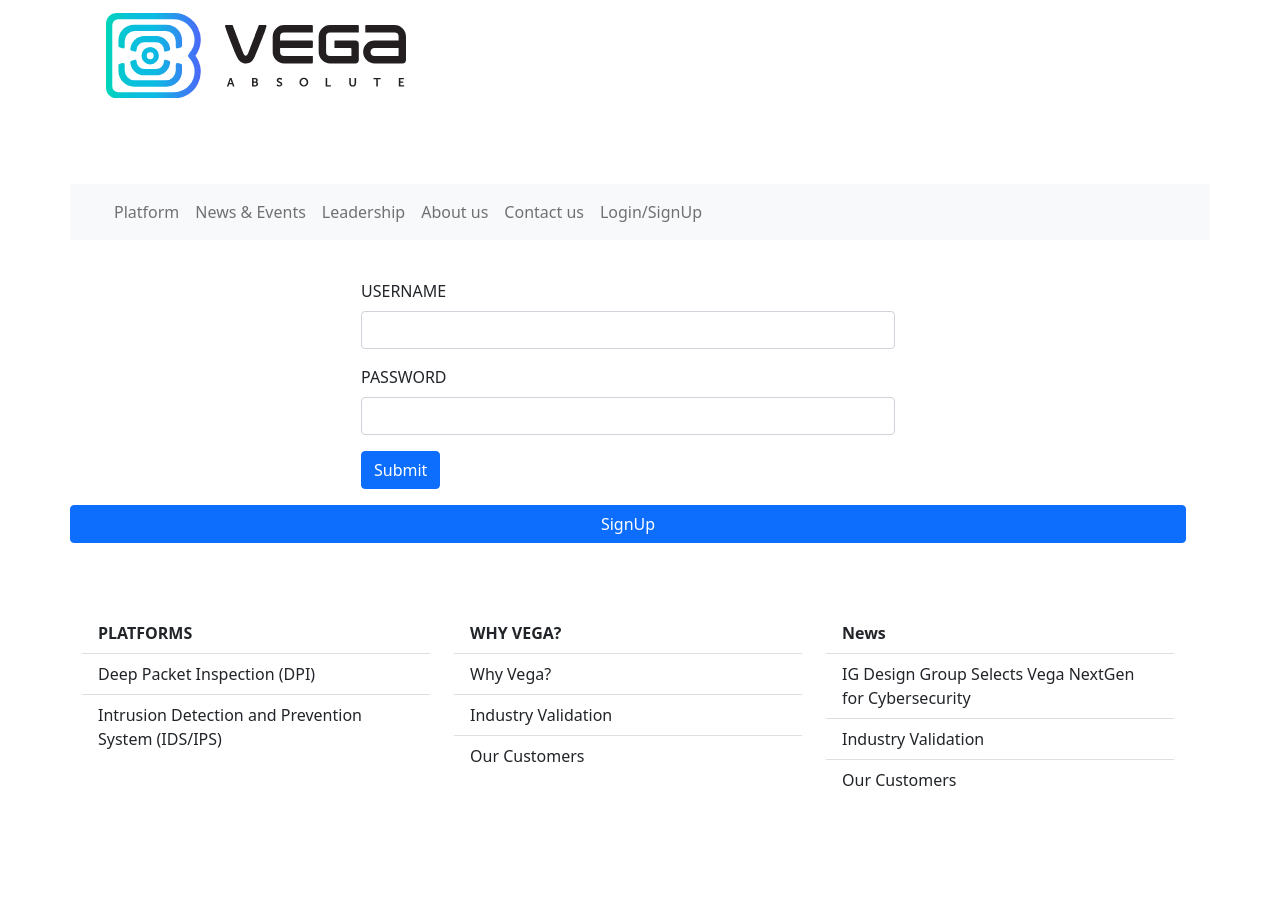
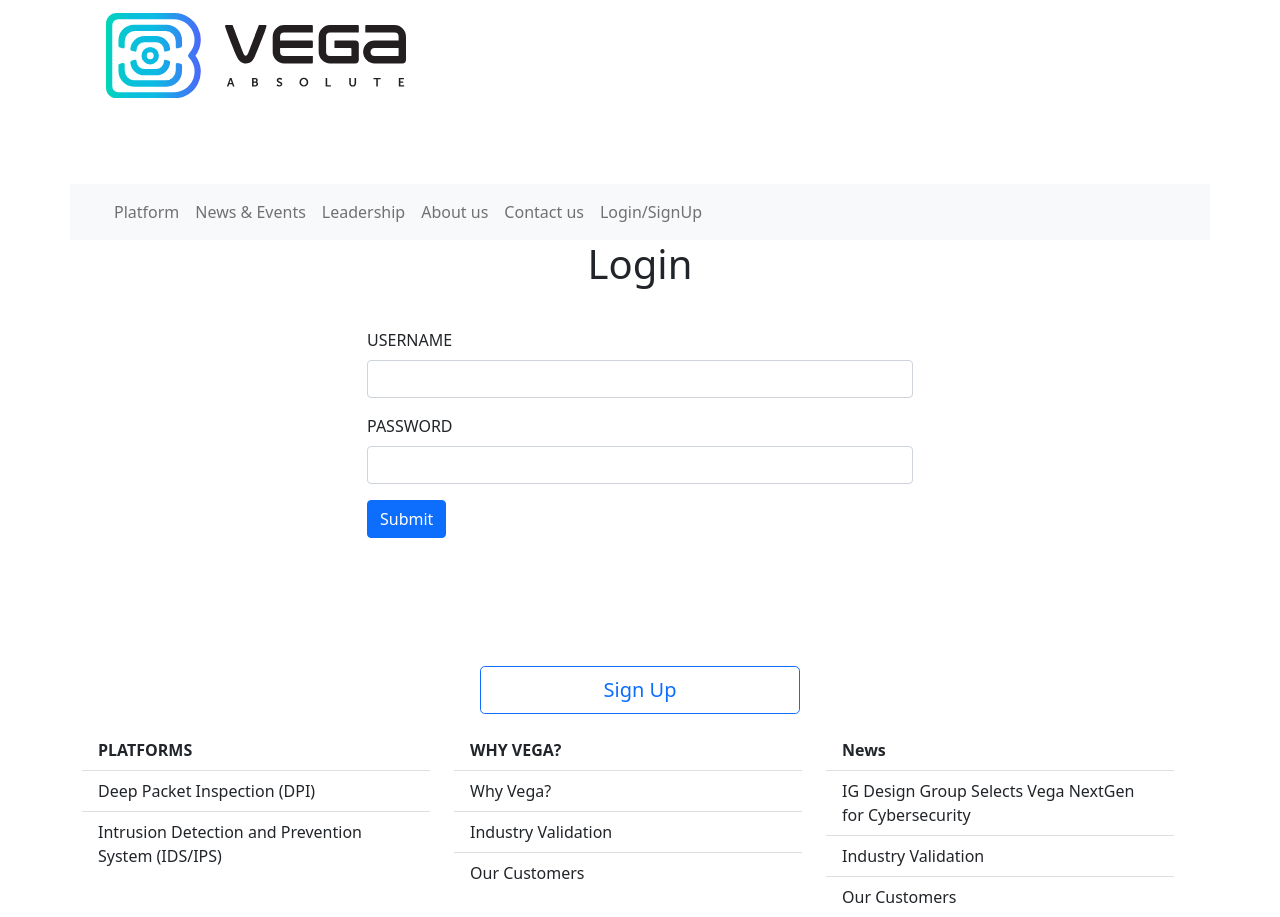
Before and after one commit to SENG426-Summer-2022/vega-web-master, a React (Create React App) app: page /login in a window 1280 px wide. Before the commit the page ends 800 px from the top, so only its background shows below. Built offline with nearby package versions, Linux system fonts and the light colour scheme.

Commit message:
fix signup, login pages and forms

```diff
--- /dev/null
+++ b/src/components/UI/atoms/CenteredHeader.js
@@ -0,0 +1,9 @@
+export const CenteredHeader = (props) => {
+  return (
+    <div className="text-center" {...props}>
+      <h1>{props.text}</h1>
+    </div>
+  );
+};
+
+export default CenteredHeader;
--- a/src/components/UI/organisms/LoginUser.js
+++ b/src/components/UI/organisms/LoginUser.js
@@ -1,41 +1,62 @@
-import {Form, Button, Row, Col} from 'react-bootstrap';
-import React, { useState } from 'react';
+import { Container, Form, Button, Row, Col } from "react-bootstrap";
+import React, { useState } from "react";
 
-const LoginUser = ({onSubmit}) => {
-
-	const [username, setUsername]  = useState('');
-	const [password, setPassword] = useState('');
+const LoginUser = ({ onSubmit }) => {
+  const [username, setUsername] = useState("");
+  const [password, setPassword] = useState("");
 
   const submitForm = (evt) => {
     evt.preventDefault();
     onSubmit({
-			'username' : username,
-			'password' : password
-		})
-	}
+      username: username,
+      password: password,
+    });
+  };
 
   return (
+    <Container>
       <Row>
         <Col className="mx-auto" xs={6}>
           <Form onSubmit={submitForm}>
             <Form.Group className="mb-3">
-	        			<Form.Label>USERNAME</Form.Label>
-	        			<Form.Control type="text" onChange={e => setUsername(e.target.value)}/>
+              <Form.Label htmlFor="username">USERNAME</Form.Label>
+              <Form.Control
+                id="username"
+                type="text"
+                onChange={(e) => setUsername(e.target.value)}
+              />
             </Form.Group>
             <Form.Group className="mb-3">
-	        			<Form.Label>PASSWORD</Form.Label>
-	        			<Form.Control type="PASSWORD" onChange={e => setPassword(e.target.value)}/>
+              <Form.Label htmlFor="password">PASSWORD</Form.Label>
+              <Form.Control
+                id="password"
+                type="PASSWORD"
+                onChange={(e) => setPassword(e.target.value)}
+              />
             </Form.Group>
             <Button variant="primary" type="submit" onClick={submitForm}>
               Submit
             </Button>
           </Form>
         </Col>
-		    <p></p>
-			<Button href="/signup">
-				SignUp
+      </Row>
+      <Row
+        style={{
+          display: "flex",
+          flexDirection: "column",
+          alignItems: "center",
+        }}
+      >
+        <Button
+          variant="outline-primary"
+          size="lg"
+          href="/signup"
+          style={{ marginTop: "8rem", maxWidth: "20rem" }}
+        >
+          Sign Up
         </Button>
       </Row>
+    </Container>
   );
-}
+};
 export default LoginUser;
--- a/src/components/UI/organisms/SignUpUser.js
+++ b/src/components/UI/organisms/SignUpUser.js
@@ -41,36 +41,41 @@ const SignUpUser = ({ onSubmit }) => {
       <Col className="mx-auto" xs={6}>
         <Form onSubmit={submitForm}>
           <Form.Group className="mb-3">
-            <Form.Label>FIRST NAME</Form.Label>
+            <Form.Label htmlFor="firstname">FIRST NAME</Form.Label>
             <Form.Control
+              id="firstname"
               type="text"
               onChange={(e) => setFirstName(e.target.value)}
             />
           </Form.Group>
           <Form.Group className="mb-3">
-            <Form.Label>LAST NAME</Form.Label>
+            <Form.Label htmlFor="lastname">LAST NAME</Form.Label>
             <Form.Control
+              id="lastname"
               type="text"
               onChange={(e) => setLastName(e.target.value)}
             />
           </Form.Group>
           <Form.Group className="mb-3">
-            <Form.Label>USERNAME</Form.Label>
+            <Form.Label htmlFor="username">USERNAME</Form.Label>
             <Form.Control
+              id="username"
               type="text"
               onChange={(e) => setUsername(e.target.value)}
             />
           </Form.Group>
           <Form.Group className="mb-3">
-            <Form.Label>PASSWORD</Form.Label>
+            <Form.Label htmlFor="password">PASSWORD</Form.Label>
             <Form.Control
+              id="password"
               type="PASSWORD"
               onChange={(e) => setPassword(e.target.value)}
             />
           </Form.Group>
           <Form.Group className="mb-3">
-            <Form.Label>CONFIRM PASSWORD</Form.Label>
+            <Form.Label htmlFor="confirmPassword">CONFIRM PASSWORD</Form.Label>
             <Form.Control
+              id="confirmPassword"
               type="PASSWORD"
               onChange={(e) => setConfirmPassword(e.target.value)}
             />
--- a/src/components/pages/Login.js
+++ b/src/components/pages/Login.js
@@ -1,45 +1,46 @@
-import {useState, useContext} from 'react';
-import UserRegistrationPageLayout from '../templates/UserRegistrationPageLayout.js';
-import LoginUser from '../UI/organisms/LoginUser.js';
-import {login} from '../../service/auth/AuthenticationManager.js';
+import { useState, useContext } from "react";
+import UserRegistrationPageLayout from "../templates/UserRegistrationPageLayout.js";
+import LoginUser from "../UI/organisms/LoginUser.js";
+import { login } from "../../service/auth/AuthenticationManager.js";
+import CenteredHeader from "../UI/atoms/CenteredHeader.js";
 
-import {UserContext} from '../../auth/UserProvider.js';
-import  { Redirect } from 'react-router-dom'
+import { UserContext } from "../../auth/UserProvider.js";
+import { Redirect } from "react-router-dom";
 
 const Login = () => {
-
-	const {user, setUserInfo} = useContext(UserContext);
+  const { setUserInfo } = useContext(UserContext);
   const [auth, setAuth] = useState(false);
   const [message, setMessage] = useState(false);
-	console.log("Userinfo", user);
-	function onSubmit(userInfo){
-		login(userInfo)
-			.then(res => {
-				if (typeof (res.authorities) == 'object') {
+
+  function onSubmit(userInfo) {
+    login(userInfo).then((res) => {
+      if (typeof res.authorities == "object") {
         const role = res.authorities[0].authority;
         setUserInfo(userInfo.username, res.jwt, role);
         return setAuth(true);
       }
       // Login failed
       if (res.code === 401) {
-				    return setMessage("Login failed, The username or password is incorrect.");
+        return setMessage(
+          "Login failed, The username or password is incorrect."
+        );
       }
       console.log("Failed to sign in");
       setMessage("Login Failed Please Try Again Later");
-			})
+    });
   }
 
-		if(!auth){
+  if (!auth) {
     return (
       <UserRegistrationPageLayout>
+        <CenteredHeader text="Login" style={{ marginBottom: "2rem" }} />
         <LoginUser onSubmit={onSubmit} />
-					<p></p>
         <p className="alert-danger text-center">{message}</p>
       </UserRegistrationPageLayout>
     );
   } else {
-			return <Redirect to='/' />;
+    return <Redirect to="/" />;
   }
-}
+};
 
 export default Login;
--- a/src/components/pages/SignUp.js
+++ b/src/components/pages/SignUp.js
@@ -2,16 +2,9 @@ import { useState } from "react";
 import UserRegistrationPageLayout from "../templates/UserRegistrationPageLayout.js";
 import SignUpUser from "../UI/organisms/SignUpUser.js";
 import { signup } from "../../service/auth/AuthenticationManager.js";
+import CenteredHeader from "../UI/atoms/CenteredHeader.js";
 
 import { Redirect } from "react-router-dom";
-
-const CenteredHeader = (props) => {
-  return (
-    <div className="text-center" {...props}>
-      <h1>{props.text}</h1>
-    </div>
-  );
-};
 
 const SignUp = () => {
   const [created, setCreated] = useState(false);
```
Lines whose indentation alone changed are shown as unchanged.
